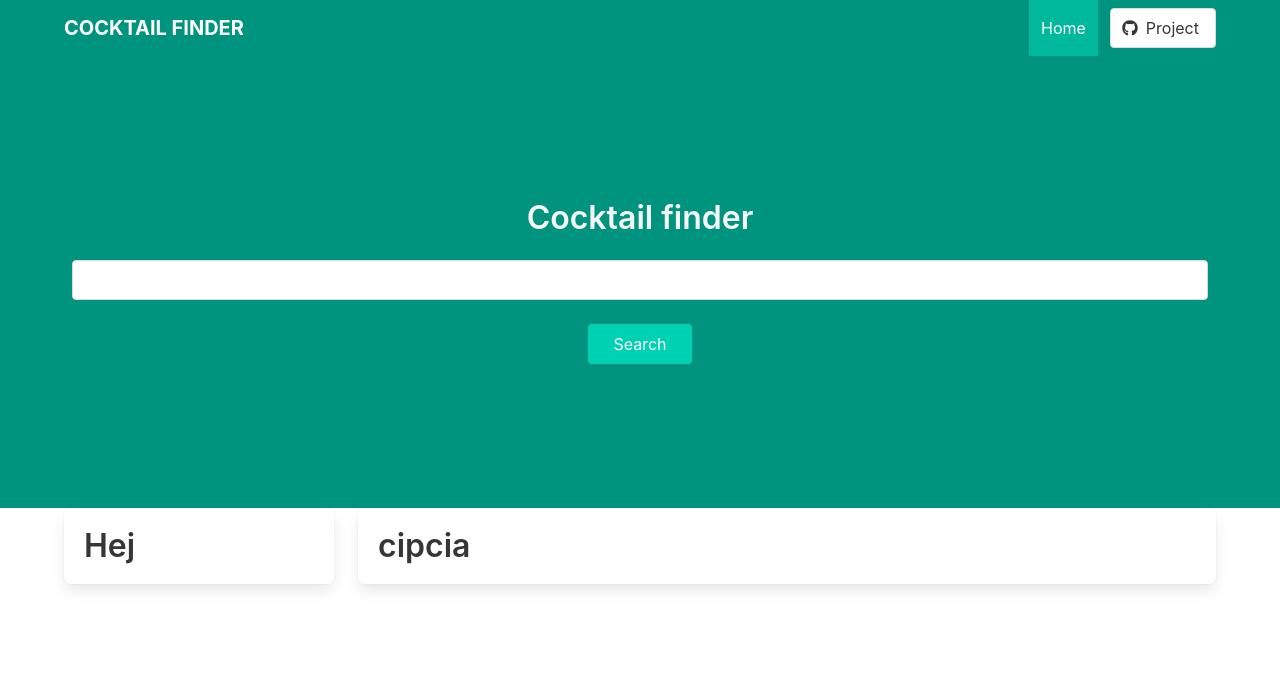
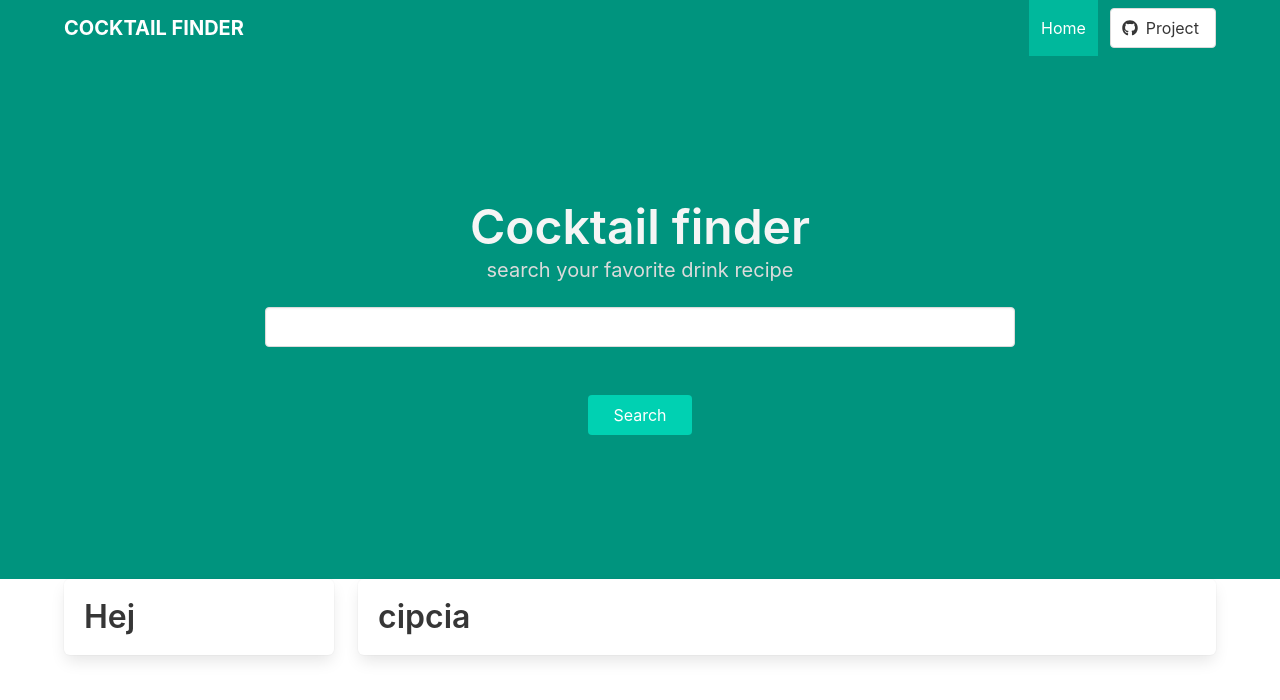
Before and after one commit to teh23/cocktail-finder, a React (Create React App) app: page / in a window 1280 px wide. Shown: the top 700 px of the page. Built offline with nearby package versions, Linux system fonts and the light colour scheme.

Commit message:
fix search bar size; add some text

```diff
--- a/src/components/Top.js
+++ b/src/components/Top.js
@@ -38,16 +38,27 @@ const Top = () =>{
             </div>
             <div className={"hero-body"}>
                 <div className={"container has-text-centered"}>
-                    <p className={"title has-text-light"}>
+                    <p className={"title is-1 has-text-light"}>
                         Cocktail finder
                     </p>
+                    <p className="subtitle is-5 has-text-grey-lighter">
+                        search your favorite drink recipe
+                    </p>
 
-                    <div className="container is-desktop">
-                            <input className={"input is-desktop"}/>
+
+                </div>
+                <div className="container has-text-centered mt-5 is-medium">
+                    <div className="columns is-centered">
+                        <div className="column is-8">
+                            <input className={"input"}/>
                         </div>
+
+                    </div>
 
                     <button className={"mt-5 pl-5 pr-5 button is-primary "}>Search</button>
                 </div>
+
+
 
             </div>
         </section>
```
